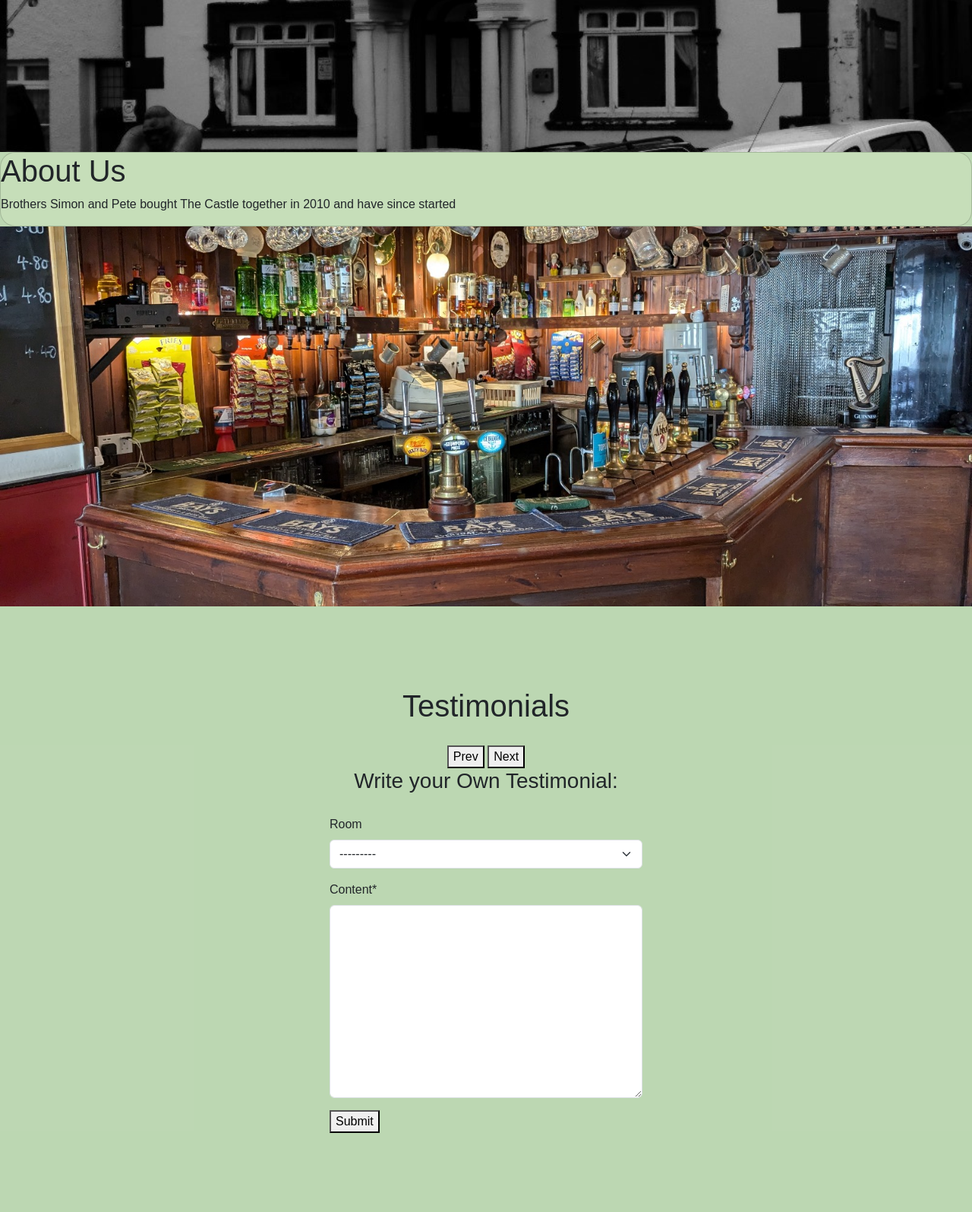
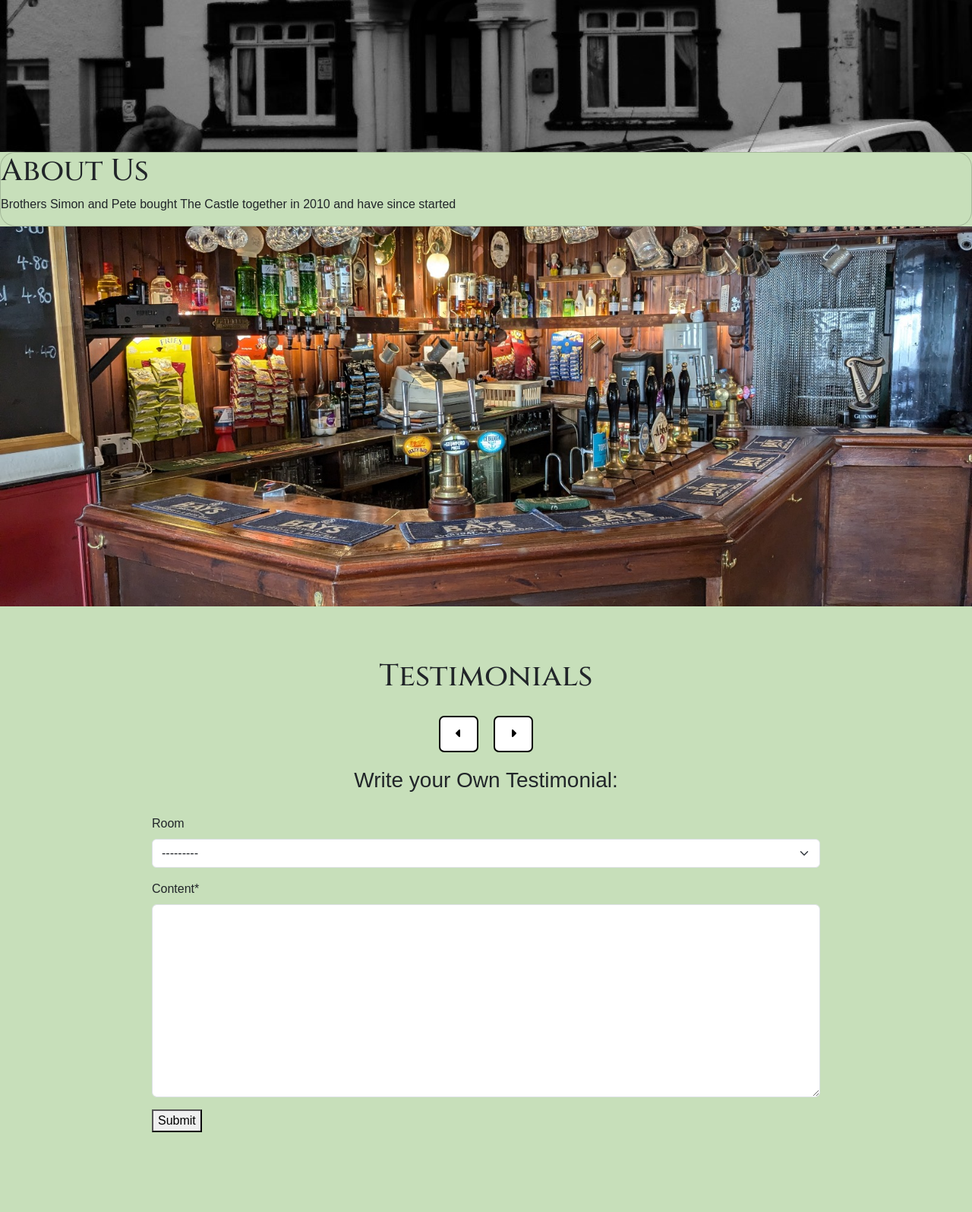
Before and after one commit to charlottedinsdale/Rooms-at-The-Castle, a Django app: page / in a window 1280 px wide. Shown: the part 798-2393 px from the top of the page at 76% size. Run offline with Django 4.2, Linux system fonts and the light colour scheme; the visitor is signed in with stand-in values (Sample User, id 1); data that the repository does not hold is empty; some libraries are stand-ins or nearby versions; some web fonts are replaced.

Commit message:
style homepage

```diff
--- a/static/css/style.css
+++ b/static/css/style.css
@@ -2,6 +2,10 @@
 body {
     font-family: "Ysabeau Office", sans-serif;
     background-color: rgb(2, 75, 42);
+}
+
+h1 {
+    font-family: 'Cinzel', serif;
 }
 
 a {
@@ -22,7 +26,7 @@ i {
 }
 
 i:hover {
-    color: #06b7a8;
+    color: rgb(199, 223, 186);
 }
 
 .main-button {
@@ -32,7 +36,7 @@ i:hover {
 .card {
     border-radius: 20px;
     overflow: hidden;
-    background-color: rgba(199, 223, 186, 0.95);
+    background-color: rgba(199, 223, 186);
 }
 
 /* ------------------- Header ---------------------- */
@@ -145,7 +149,7 @@ i:hover {
 }
 
 .home-section {
-    background-color: rgba(199, 223, 186, 0.95);
+    background-color: rgba(199, 223, 186);
 }
 
 .carousel-container {
@@ -162,14 +166,17 @@ i:hover {
     align-items: center;
     justify-content: center;
     margin-bottom: 20px;
+    background-color: rgb(199, 223, 186);
+    width: 100%;
 }
 
-.carousel-navigation {
+#carousel-navigation {
     display: flex;
     justify-content: center;
+    padding-bottom: 20px;
 }
 
-.prev-btn, .next-btn {
+#prev-btn, #next-btn {
     padding: 10px 20px;
     margin: 0 10px;
     font-size: 16px;
@@ -183,6 +190,7 @@ i:hover {
     padding: 15px;
     background-color:#fafafa;
     color: black;
+    min-height: 125px;
 }
 
 #testimonial-user {
@@ -191,6 +199,7 @@ i:hover {
 
 .testimonial-content {
     text-align: center;
+    font-size: larger;
 }
 
 #approval-message {
@@ -205,6 +214,42 @@ i:hover {
 .btn-edit:hover, .btn-delete:hover {
     background-color: grey;
     color: #fafafa;
+}
+
+.testimonial-form-container {
+    background-color: rgba(199, 223, 186);
+    width: 100%;
+    padding-left: 50px;
+    padding-right: 50px;
+    padding-bottom: 40px;
+}
+
+@media screen and (min-width: 768px) {
+    #testimonialForm {
+        padding-left: 150px;
+        padding-right: 150px;
+    }
+}
+
+/* ------------- Map Section ----- */
+#map-section {
+    display: flex;
+    justify-content: center;
+    align-items: center;
+    height: auto;
+}
+
+#map {
+    display: flex;
+    justify-content: center;
+    width: 100%;
+    min-height: 500px;
+    padding: 40px 10px;
+}
+
+iframe {
+    max-width: 100%;
+    height: auto;
 }
 
 /* ------------------ Rooms Pages */
--- a/templates/home.html
+++ b/templates/home.html
@@ -36,8 +36,8 @@
         {% endfor %}
     </div>
     <div id="carousel-navigation">
-        <button id="prev-btn" class="carousel-btn">Prev</button>
-        <button id="next-btn" class="carousel-btn">Next</button>
+        <button id="prev-btn" class="carousel-btn"><i class="fa-solid fa-caret-left"></i></button>
+        <button id="next-btn" class="carousel-btn"><i class="fa-solid fa-caret-right"></i></button>
     </div>
 
     {% if user.is_authenticated %}
@@ -50,11 +50,13 @@
         </ul>
     {% endif %}
 
+    <div class="testimonial-form-container">
         <form id="testimonialForm" method="post" style="margin-top: 1.3em;">
             {% csrf_token %}
             {{ testimonial_form | crispy }}
             <button type="submit" id="submitButton">Submit</button>
         </form>
+    </div>
     {% else %}
     <a href="{% url 'account_signup' %}" class="button-text">Sign in to Write Your Own</p>
     {% endif %}
@@ -79,8 +81,8 @@
 
 <div class="parallax-three"></div>
 
-<section class="home-section">
-    <div class="card" id="map">
+<section class="home-section" id="map-section">
+    <div id="map">
         <iframe src="https://www.google.com/maps/embed?pb=!1m18!1m12!1m3!1d2520.182638604475!2d-3.4235251747823026!3d50.82778086012545!2m3!1f0!2f0!3f0!3m2!1i1024!2i768!4f13.1!3m3!1m2!1s0x486dbd7b44b78c71%3A0x1cc9e3beabcfa4d6!2sThe%20Castle%20Hotel!5e0!3m2!1sen!2suk!4v1736345226256!5m2!1sen!2suk" width="600" height="450" style="border:0;" allowfullscreen="" loading="lazy" referrerpolicy="no-referrer-when-downgrade"></iframe>
     </div>
 </section>
```
Also changed, not shown: 1 other file. Lines whose indentation alone changed are shown as unchanged.
